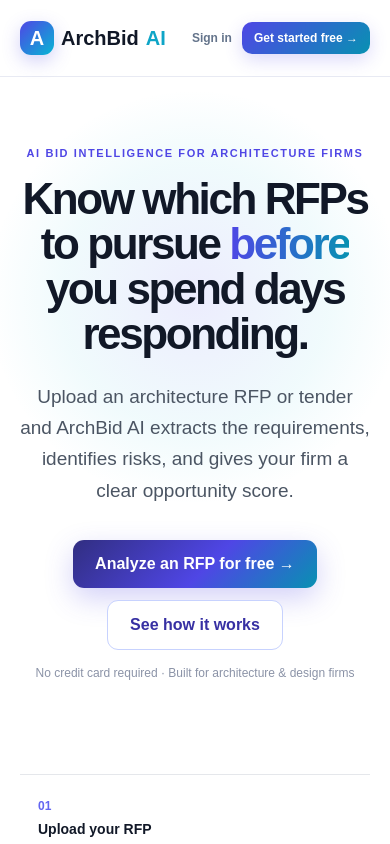
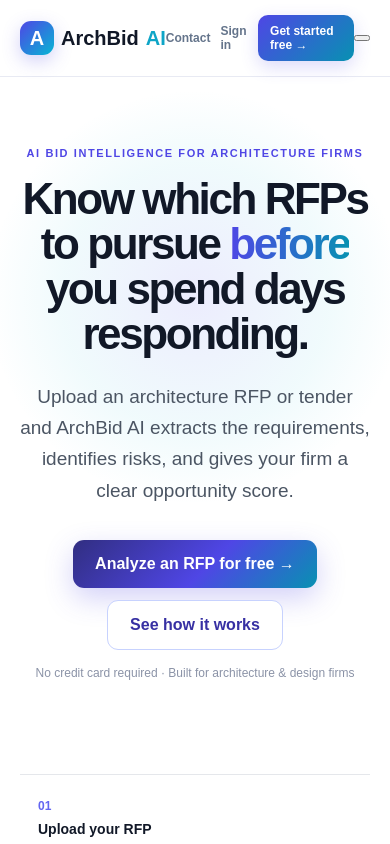
Before and after one commit to ultrarevisions-bit/archbid-ai, a Next.js app: page / in a window 390 px wide. Shown: the top 844 px of the page. Built offline with nearby package versions, Linux system fonts and the light colour scheme.

Commit message:
Add contact navigation and functional mobile hamburger menu

```diff
--- a/app/page.tsx
+++ b/app/page.tsx
@@ -1,14 +1,56 @@
+"use client";
+
 import Link from "next/link";
+import { useState } from "react";
 
 export default function Home() {
+  const [open, setOpen] = useState(false);
+
   return (
     <main className="home">
-      <nav className="home-nav"><div className="container nav-inner"><Link className="brand" href="/"><span className="brand-mark">A</span> ArchBid <span className="brand-ai">AI</span></Link><div className="nav-menu"><a href="#how-it-works">How it works</a><a href="#pricing">Pricing</a><Link href="/login">Sign in</Link><Link className="nav-cta" href="/analyze">Get started free →</Link></div></div></nav>
+      <nav className="home-nav">
+        <div className="container nav-inner">
+          <Link className="brand" href="/" onClick={() => setOpen(false)}>
+            <span className="brand-mark">A</span> ArchBid <span className="brand-ai">AI</span>
+          </Link>
+
+          <div className="nav-menu desktop-nav">
+            <a href="#how-it-works">How it works</a>
+            <a href="#pricing">Pricing</a>
+            <Link href="/contact">Contact</Link>
+            <Link href="/login">Sign in</Link>
+            <Link className="nav-cta" href="/analyze">Get started free →</Link>
+          </div>
+
+          <button
+            type="button"
+            className={`hamburger ${open ? "is-open" : ""}`}
+            aria-label={open ? "Close menu" : "Open menu"}
+            aria-expanded={open}
+            onClick={() => setOpen((value) => !value)}
+          >
+            <span />
+            <span />
+            <span />
+          </button>
+        </div>
+
+        {open && (
+          <div className="mobile-nav">
+            <a href="#how-it-works" onClick={() => setOpen(false)}>How it works</a>
+            <a href="#pricing" onClick={() => setOpen(false)}>Pricing</a>
+            <Link href="/contact" onClick={() => setOpen(false)}>Contact</Link>
+            <Link href="/login" onClick={() => setOpen(false)}>Sign in</Link>
+            <Link className="mobile-nav-cta" href="/analyze" onClick={() => setOpen(false)}>Get started free →</Link>
+          </div>
+        )}
+      </nav>
+
       <section className="hero container"><div className="eyebrow">AI BID INTELLIGENCE FOR ARCHITECTURE FIRMS</div><h1>Know which RFPs to pursue <span>before</span> you spend days responding.</h1><p className="hero-copy">Upload an architecture RFP or tender and ArchBid AI extracts the requirements, identifies risks, and gives your firm a clear opportunity score.</p><div className="hero-actions"><Link className="primary-button" href="/analyze">Analyze an RFP for free →</Link><a className="secondary-button" href="#how-it-works">See how it works</a></div><p className="no-card">No credit card required · Built for architecture &amp; design firms</p></section>
       <section className="proof container"><div><strong>01</strong><span>Upload your RFP</span></div><div><strong>02</strong><span>Get an opportunity score</span></div><div><strong>03</strong><span>See requirements &amp; risks</span></div><div><strong>04</strong><span>Prepare your response</span></div></section>
       <section id="how-it-works" className="how container"><div className="section-label">HOW IT WORKS</div><h2>Turn a long RFP into a clear decision.</h2><div className="cards"><article><span>01</span><h3>Analyze</h3><p>Extract deadlines, scope, eligibility, evaluation criteria, submission rules and required documents.</p></article><article><span>02</span><h3>Score</h3><p>See a practical Go / No-Go opportunity score with the strongest reasons for and against pursuing the bid.</p></article><article><span>03</span><h3>Respond</h3><p>Use the analysis and compliance checklist as the foundation for a stronger, faster proposal response.</p></article></div></section>
       <section id="pricing" className="score-section"><div className="container score-grid"><div><div className="section-label">OPPORTUNITY INTELLIGENCE</div><h2>Don't just write the proposal. Decide if it's worth writing.</h2><p>ArchBid is designed around the decision architecture firms make before committing valuable staff time to a pursuit.</p></div><div className="score-card"><div className="score-top"><span>PROPOSAL DRAFT</span><strong>$19</strong></div><div className="score-status">● ONE-TIME PURCHASE</div><ul><li>✓ Tailored first-draft proposal</li><li>✓ Built from your analyzed RFP</li><li>✓ Missing firm information clearly marked</li><li>✓ Review and edit before submission</li></ul></div></div></section>
-      <footer><div className="container"><span>© 2026 ArchBid AI</span><span>AI bid intelligence for architecture firms. · <Link href="/terms">Terms</Link> · <Link href="/privacy">Privacy</Link></span></div></footer>
+      <footer><div className="container"><span>© 2026 ArchBid AI</span><span>AI bid intelligence for architecture firms. · <Link href="/contact">Contact</Link> · <Link href="/terms">Terms</Link> · <Link href="/privacy">Privacy</Link></span></div></footer>
     </main>
   );
 }
```
